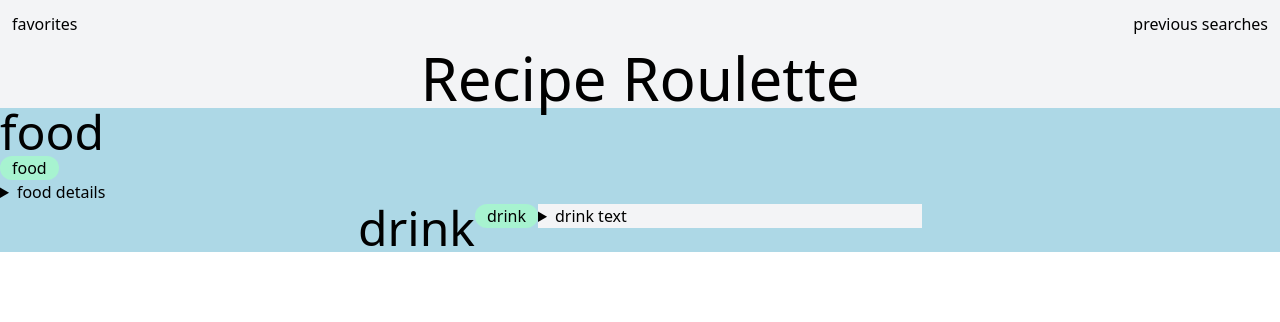
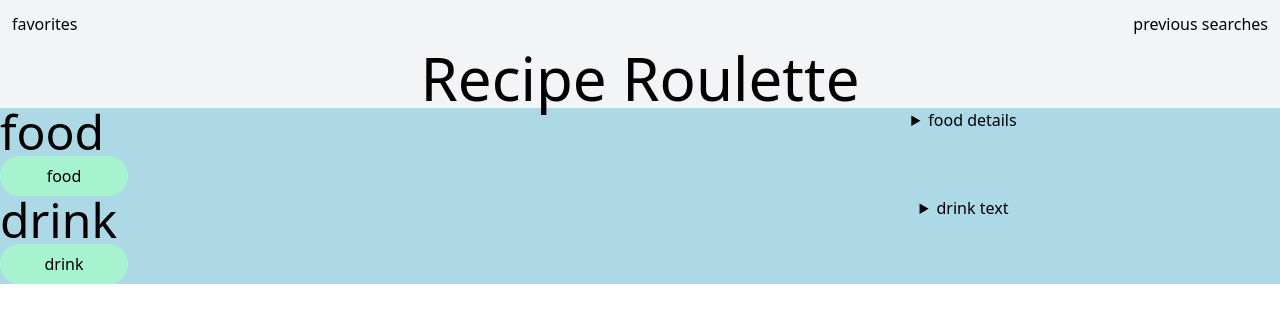
Before and after one commit to rehpotsirhc21/recipe-finder, a website: page index.html in a window 1280 px wide. Drawn offline with nearby package versions, Linux system fonts and the light colour scheme.

Commit message:
adjusted tailwinds css on index.html

```diff
--- a/assets/JS/script.js
+++ b/assets/JS/script.js
@@ -32,12 +32,12 @@ $("#foodBtn").click(function (e) {
 const makeMeal = (meal) => {
   const ingredients = [];
 
-    const ingredUl = $(`<ul></ul>`)
+    const ingredUl = $(`<ul class="justify-center"></ul>`)
     $('#ingredients-recipe').append(ingredUl)
   for (let i = 1; i <= 20; i++) {
     if (meal[`strIngredient${i}`]) {
       ingredients.push(
-          $("#ingredients-recipe").append($(`<li>${meal[`strMeasure${i}`]} | ${meal[`strIngredient${i}`]}</li>`))
+          ingredUl.append($(`<li>${meal[`strMeasure${i}`]} | ${meal[`strIngredient${i}`]}</li>`))
       );
     } else {
       // Stop if no more ingredients
@@ -107,11 +107,12 @@ const htmlInsert = (item) =>
         const itemLink = $(`<a href="${type[3]}" target="_blank">Link</a>`)
         $("#links").append(itemLink)
       $("#food").text(item.recipeName)
+      $("#food-summary").text(item.recipeName)
       const foodFav = $(`<div id="food-heart">Heart</div>`)
       $("#food-fav").append(foodFav)
       $("#food-heart").click(function ()
       {
-        console.log("food fav")
+        console.log("food fav " + item.recipeName)
       })
     }
     if (item.drinkName)
@@ -119,6 +120,7 @@ const htmlInsert = (item) =>
         // if drink button was pressed
         type = ["drink", item.drinkDirections, item.drinkImg]
       $('#drink').text(item.drinkName)
+      $("#drink-summary").text(item.drinkName)
       const drinkFav = $(`<div id="drink-heart">heart</div>`)
       $("#drink-fav").append(drinkFav)
       $("#drink-heart").click(function ()
--- a/index.html
+++ b/index.html
@@ -22,37 +22,41 @@
     </header>
     <body>
         <main>
-      <section>
-        <h2 id="food" class="text-5xl">food</h2>
-        <button id="foodBtn" class="bg-emerald-200 rounded-full px-3">food</button>
-        <details id="food-details">
-            <summary>food details</summary>
-        <div class="w-1/2" id="recipeImg">food image</div>
-        <div id="ingredients-recipe">ingred</div>
-        <div id="directions-recipe">directions</div>
-        <div id="links">links</div>
-        <div id="food-fav">Heart</div>
-    </details>
+      <section class="grid grid-cols-4 gap-4">
+        <div class="col-span-2">
+          <h2 id="food" class="text-5xl">food</h2>
+          <div>
+            <button id="foodBtn" class="bg-emerald-200 rounded-full px-3 w-32 h-10">food</button>
+          </div>
+        </div>
+        <div class="col-span-2 flex justify-center">
+          <details class="w-1/2" id="food-details">
+            <summary id="food-summary" class="text-center">food details</summary>
+            <div class="flex justify-center" id="recipeImg">food image</div>
+            <div class="flex justify-center" id="ingredients-recipe">ingred</div>
+            <div class="flex justify-center" id="directions-recipe">directions</div>
+            <div class="flex justify-center" id="links">links</div>
+            <div class="flex justify-center" id="food-fav">Heart</div>
+          </details>
+        </div>
       </section>
 
-      <section class="flex justify-center">
-        <div>
+      <section class="grid grid-cols-4 gap-4">
+        <div class="col-span-2">
           <h2 id="drink" class="text-5xl">drink</h2>
+          <div>
+            <button id="drinkBtn" class="bg-emerald-200 rounded-full px-3 w-32 h-10">drink</button>
+          </div>
         </div>
-        <div>
-          <button id="drinkBtn" class="bg-emerald-200 rounded-full px-3">drink</button>
-        </div>
-        <div>
-          <div class="flex-1 w-96">
-            <details class="bg-gray-100 justify-center"  id="drink-details">
-              <summary>drink text</summary>
-              <div id="drinkImg">drink img</div>
-              <div id="ingredients-drink">ingre</div>
-              <div id="directions-drink">directions</div>
-              <div id="drink-fav">Heart</div>
+          <div class="col-span-2 flex justify-center">
+            <details class="w-1/2" id="drink-details">
+              <summary id="drink-summary" class="text-center">drink text</summary>
+              <div class="flex justify-center" id="drinkImg">drink img</div>
+              <div class="flex justify-center" id="ingredients-drink">ingre</div>
+              <div class="flex justify-center" id="directions-drink">directions</div>
+              <div class="flex justify-center" id="drink-fav">Heart</div>
             </details>
           </div>
-        </div>
       </section>
       </main>
     </body>
```
